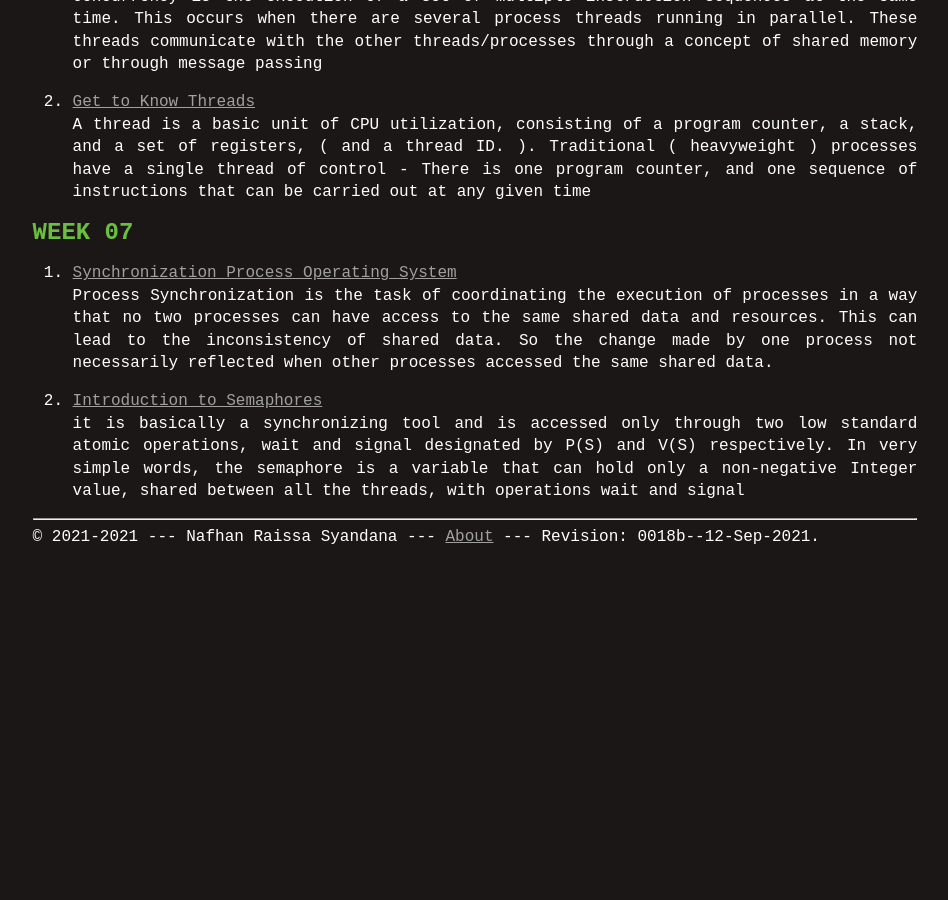
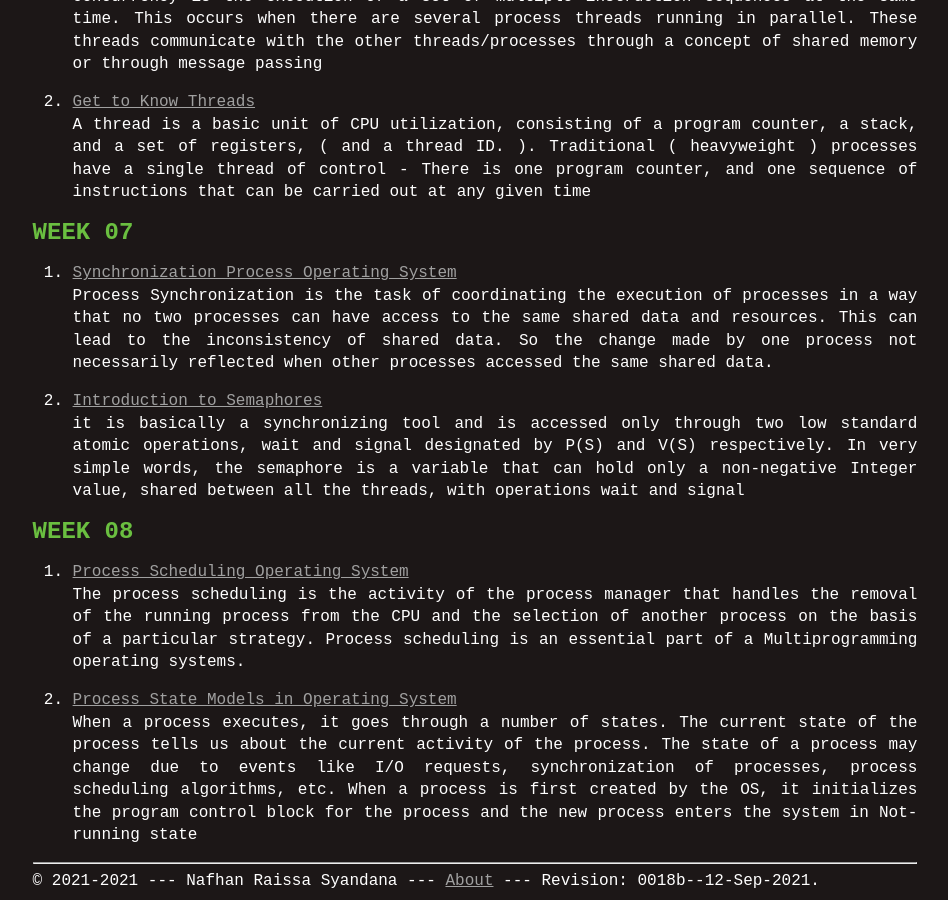
Before and after one commit to nafhansyandana/os212, a Jekyll site: the page built from links.md, in a window 1280 px wide and 900 px high, scrolled down 1661 px. Shown: the whole window, without its empty margins (165-1113 px from the left). Built offline with Jekyll 4.4.1, drawn with Linux system fonts in a browser that asks for light colours; our own code applies the rules of GitHub Pages for plain Markdown files; before the commit the page ends 2217 px from its top, so only the background shows below that.

Commit message:
OS212 cbkadal TXT

```diff
--- a/TXT/myrank.txt
+++ b/TXT/myrank.txt
@@ -17,3 +17,6 @@ ZCZC W06 spacesick
 ZCZC W07 SyahdanPutra
 ZCZC W07 tanpeep
 ZCZC W07 taufiqulmawarid
+ZCZC W08 vnctkevin
+ZCZC W08 whenwe177
+ZCZC W08 WhReen
--- a/links.md
+++ b/links.md
@@ -81,3 +81,15 @@ the change made by one process not necessarily reflected when other processes ac
 it is basically a synchronizing tool and is accessed only through two low standard atomic operations, wait and
 signal designated by P(S) and V(S) respectively. In very simple words, the semaphore is a variable that can
 hold only a non-negative Integer value, shared between all the threads, with operations wait and signal
+
+# WEEK 08
+16. [Process Scheduling Operating System](https://www.tutorialspoint.com/operating_system/os_process_scheduling.htm)<br>
+The process scheduling is the activity of the process manager that handles the removal of the running process
+from the CPU and the selection of another process on the basis of a particular strategy. Process scheduling
+is an essential part of a Multiprogramming operating systems.
+
+16. [Process State Models in Operating System](https://slaystudy.com/process-state-models-in-operating-system/)<br>
+When a process executes, it goes through a number of states. The current state of the process tells us about
+the current activity of the process. The state of a process may change due to events like I/O requests,
+synchronization of processes, process scheduling algorithms, etc. When a process is first created by the OS,
+it initializes the program control block for the process and the new process enters the system in Not-running state
```
Also changed, not shown: TXT/mylog.txt (+11 -0 lines), 8 other files.
